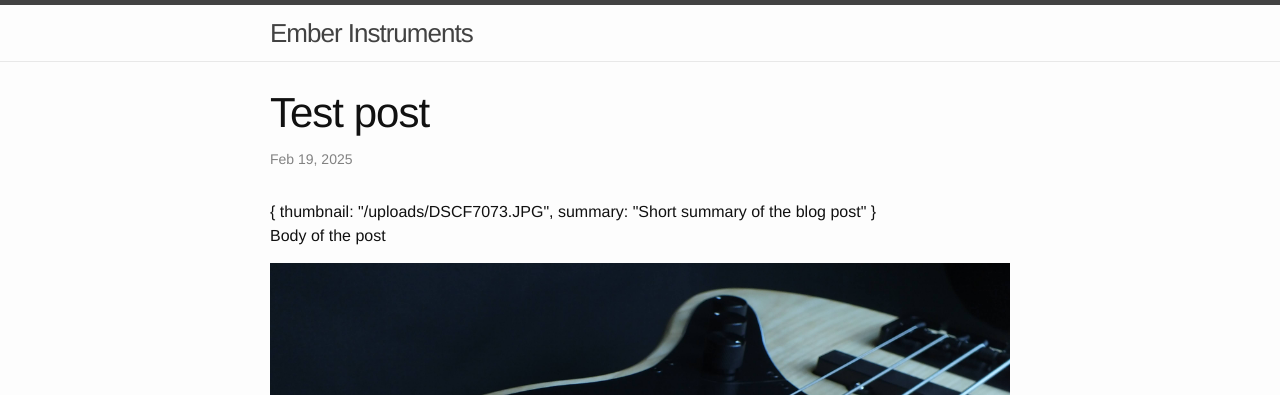
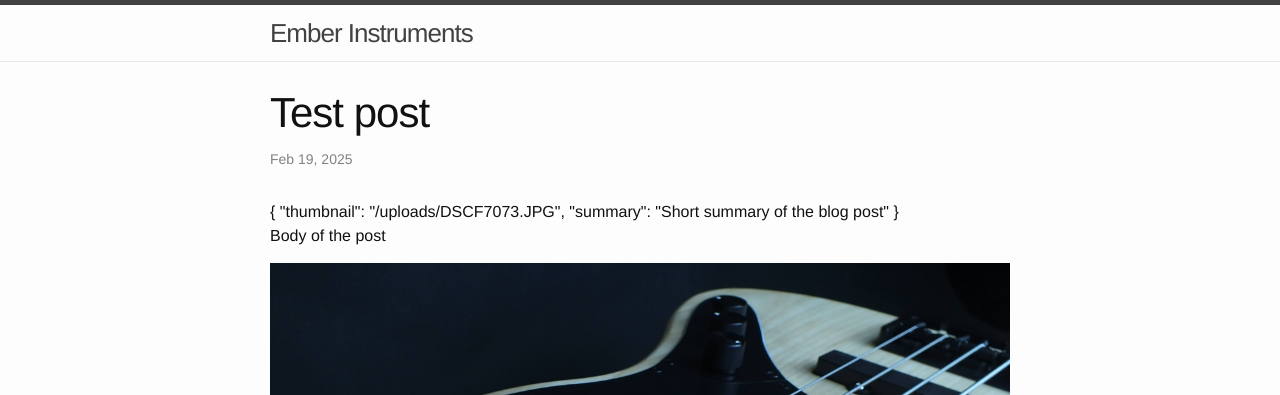
Before and after one commit to marciukasb/EmberInstruments, a Jekyll site: the page built from _posts/2025-02-19-test-post.markdown, in a window 1280 px wide. Shown: the top 395 px of the page. Built offline with Jekyll 4.4.1, drawn with Linux system fonts in a browser that asks for light colours.

Commit message:
Updated Test Post

```diff
--- a/_posts/2025-02-19-test-post.markdown
+++ b/_posts/2025-02-19-test-post.markdown
@@ -8,8 +8,8 @@ thumbnail: "/uploads/DSCF7073.JPG"
 
 <Metadata>
 {
-thumbnail: "/uploads/DSCF7073.JPG",
-summary: "Short summary of the blog post"
+"thumbnail": "/uploads/DSCF7073.JPG",
+"summary": "Short summary of the blog post"
 }
 </Metadata>
 
```
